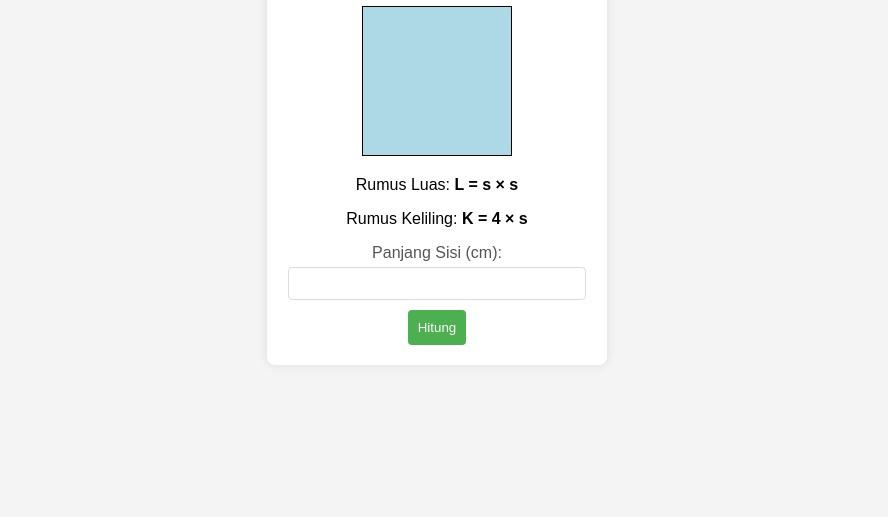
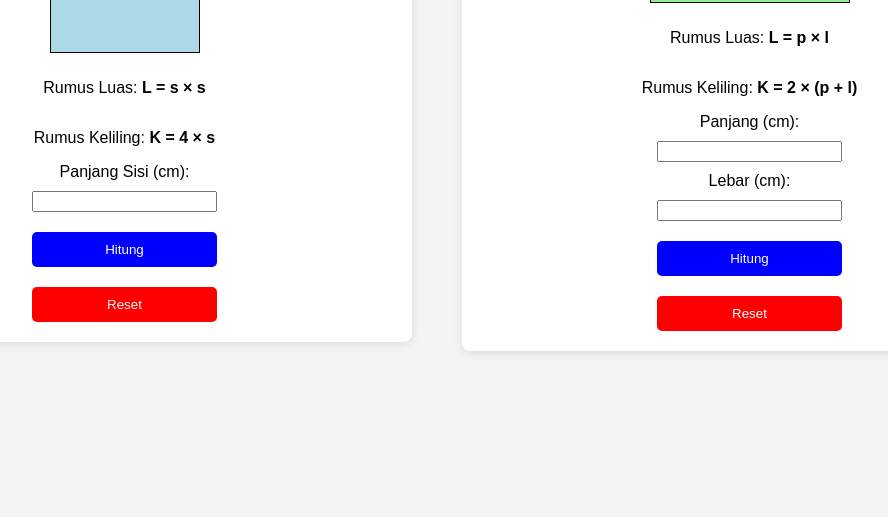
Before and after one commit to revou-fundamental-course/17-mar-25-dapskyyy, a plain HTML site: page index.html in a window 1280 px wide. Shown: the part 283-800 px from the top of the page, without its empty margins (203-1091 px from the left). Drawn offline with Linux system fonts and the light colour scheme.

Commit message:
Fix: update terakhir

```diff
--- a/css/style.css
+++ b/css/style.css
@@ -1,58 +1,93 @@
 body {
     font-family: Arial, sans-serif;
+    margin: 0;
+    padding: 20px;
     background-color: #f4f4f4;
-    display: flex;
-    justify-content: center;
-    align-items: center;
-    height: 100vh;
-    margin: 0;
 }
 
 .container {
-    background: #fff;
-    padding: 20px;
-    border-radius: 8px;
-    box-shadow: 0 0 10px rgba(0, 0, 0, 0.1);
-    width: 300px;
-    text-align: center;
+    max-width: 1200px;
+    margin: auto;
 }
 
 h1 {
-    color: #333;
+    text-align: center;
+    margin-bottom: 20px;
 }
 
-label {
-    display: block;
-    margin-bottom: 5px;
-    color: #555;
+h2 {
+    margin-top: 20px;
 }
 
-input {
-    width: calc(100% - 20px);
-    padding: 8px;
-    margin-bottom: 10px;
-    border: 1px solid #ddd;
-    border-radius: 4px;
+/* Struktur form tetap sejajar dan responsif */
+.form-container {
+    display: flex;
+    justify-content: space-between;
+    align-items: stretch; /* Pastikan kedua section sejajar */
+    flex-wrap: wrap;
+    gap: 20px;
 }
 
-button {
-    background-color: #4caf50;
-    color: #fff;
-    border: none;
-    padding: 10px;
-    cursor: pointer;
-    border-radius: 4px;
+/* Pastikan tinggi section sama meskipun hasil hanya muncul di satu */
+.form-section {
+    display: flex;
+    flex-direction: column;
+    align-items: center;
+    justify-content: flex-start;
+    flex: 1;
+    min-width: 300px;
+    padding: 20px;
+    background-color: #fff;
+    border-radius: 8px;
+    box-shadow: 0 2px 10px rgba(0, 0, 0, 0.1);
+    box-sizing: border-box;
+    height: 100%; /* Kunci tinggi section agar tidak ikut memanjang */
 }
 
-button:hover {
-    background-color: #45a049;
+/* Gambar tetap rapi */
+.square-image,
+.rectangle-image {
+    margin-bottom: 10px;
 }
 
+/* Sembunyikan hasil dengan gaya simpel */
 .hidden {
     display: none;
 }
 
-#results {
-    margin-top: 15px;
-    color: #333;
+/* Tombol dasar */
+button {
+    margin-top: 10px;
+    padding: 10px 15px;
+    border: none;
+    border-radius: 5px;
+    background-color: #007BFF;
+    color: #fff;
+    cursor: pointer;
 }
+
+/* Hover tombol */
+button:hover {
+    background-color: #0056b3;
+}
+
+/* Tombol reset dengan warna merah */
+button[type="reset"] {
+    background-color: #dc3545;
+}
+
+button[type="reset"]:hover {
+    background-color: #c82333;
+}
+
+/* Responsif di layar kecil */
+@media (max-width: 768px) {
+    .form-container {
+        flex-direction: column;
+        align-items: center;
+    }
+
+    .form-section {
+        width: 100%;
+    }
+}
--- a/index.html
+++ b/index.html
@@ -4,11 +4,38 @@
     <meta charset="UTF-8">
     <meta name="viewport" content="width=device-width, initial-scale=1.0">
     <link rel="stylesheet" href="css/style.css">
-    <title>Hitung Luas & Keliling Persegi</title>
+    <title>Hitung Luas & Keliling Bangun Datar</title>
+    <style>
+        .form-container {
+            display: flex;
+            justify-content: center;
+            gap: 50px;
+        }
+        .form-section {
+            width: 300px;
+            text-align: center;
+        }
+        form {
+            display: flex;
+            flex-direction: column;
+            gap: 10px;
+        }
+        button {
+            margin-top: 10px;
+            padding: 10px;
+            cursor: pointer;
+        }
+    </style>
 </head>
+
 <body>
     <div class="container">
-        <h1>Hitung Luas & Keliling Persegi</h1>
+        <h1>Hitung Luas & Keliling Bangun Datar</h1>
+
+        <div class="form-container">
+            <!-- Persegi -->
+            <div class="form-section">
+                <h2>Persegi</h2>
                 <svg width="150" height="150" class="square-image">
                     <rect width="150" height="150" style="fill:lightblue;stroke:black;stroke-width:2" />
                 </svg>
@@ -17,12 +44,38 @@
                 <form id="squareForm">
                     <label for="sideLength">Panjang Sisi (cm):</label>
                     <input type="number" id="sideLength" name="sideLength" min="1" required>
-            <button type="submit">Hitung</button>
+                    <button type="submit" style="background-color: blue; color: white;">Hitung</button>
+                    <button type="reset" style="background-color: red; color: white;">Reset</button>
                 </form>
-        <div id="results" class="hidden">
-            <h2>Hasil Perhitungan:</h2>
+                <div id="squareResults" class="hidden">
+                    <h3>Hasil Perhitungan Persegi:</h3>
                     <p id="areaResult"></p>
                     <p id="perimeterResult"></p>
+                </div>
+            </div>
+
+            <!-- Persegi Panjang -->
+            <div class="form-section">
+                <h2>Persegi Panjang</h2>
+                <svg width="200" height="100" class="rectangle-image">
+                    <rect width="200" height="100" style="fill:lightgreen;stroke:black;stroke-width:2" />
+                </svg>
+                <p>Rumus Luas: <strong>L = p × l</strong></p>
+                <p>Rumus Keliling: <strong>K = 2 × (p + l)</strong></p>
+                <form id="rectangleForm">
+                    <label for="length">Panjang (cm):</label>
+                    <input type="number" id="length" name="length" min="1" required>
+                    <label for="width">Lebar (cm):</label>
+                    <input type="number" id="width" name="width" min="1" required>
+                    <button type="submit" style="background-color: blue; color: white;">Hitung</button>
+                    <button type="reset" style="background-color: red; color: white;">Reset</button>
+                </form>
+                <div id="rectangleResults" class="hidden">
+                    <h3>Hasil Perhitungan Persegi Panjang:</h3>
+                    <p id="rectAreaResult"></p>
+                    <p id="rectPerimeterResult"></p>
+                </div>
+            </div>
         </div>
     </div>
 
--- a/js/script.js
+++ b/js/script.js
@@ -1,4 +1,5 @@
-document.getElementById('squareForm').addEventListener('submit', function(event) {
+// Persegi
+document.getElementById('squareForm').addEventListener('submit', function (event) {
     event.preventDefault();
 
     const sideLength = parseFloat(document.getElementById('sideLength').value);
@@ -14,5 +15,38 @@ document.getElementById('squareForm').addEventListener('submit', function(event)
     document.getElementById('areaResult').textContent = `Luas Persegi: ${area} cm²`;
     document.getElementById('perimeterResult').textContent = `Keliling Persegi: ${perimeter} cm`;
 
-    document.getElementById('results').classList.remove('hidden');
+    // Tampilkan hasil perhitungan
+    document.getElementById('squareResults').classList.remove('hidden');
 });
+
+// Reset hasil saat tombol reset ditekan
+document.getElementById('squareForm').addEventListener('reset', function () {
+    document.getElementById('squareResults').classList.add('hidden');
+});
+
+// Persegi Panjang
+document.getElementById('rectangleForm').addEventListener('submit', function (event) {
+    event.preventDefault();
+
+    const length = parseFloat(document.getElementById('length').value);
+    const width = parseFloat(document.getElementById('width').value);
+
+    if (isNaN(length) || length <= 0 || isNaN(width) || width <= 0) {
+        alert('Masukkan panjang dan lebar yang valid!');
+        return;
+    }
+
+    const rectArea = length * width;
+    const rectPerimeter = 2 * (length + width);
+
+    document.getElementById('rectAreaResult').textContent = `Luas Persegi Panjang: ${rectArea} cm²`;
+    document.getElementById('rectPerimeterResult').textContent = `Keliling Persegi Panjang: ${rectPerimeter} cm`;
+
+    // Tampilkan hasil perhitungan
+    document.getElementById('rectangleResults').classList.remove('hidden');
+});
+
+// Reset hasil saat tombol reset ditekan
+document.getElementById('rectangleForm').addEventListener('reset', function () {
+    document.getElementById('rectangleResults').classList.add('hidden');
+});
```
Lines whose indentation alone changed are shown as unchanged.
